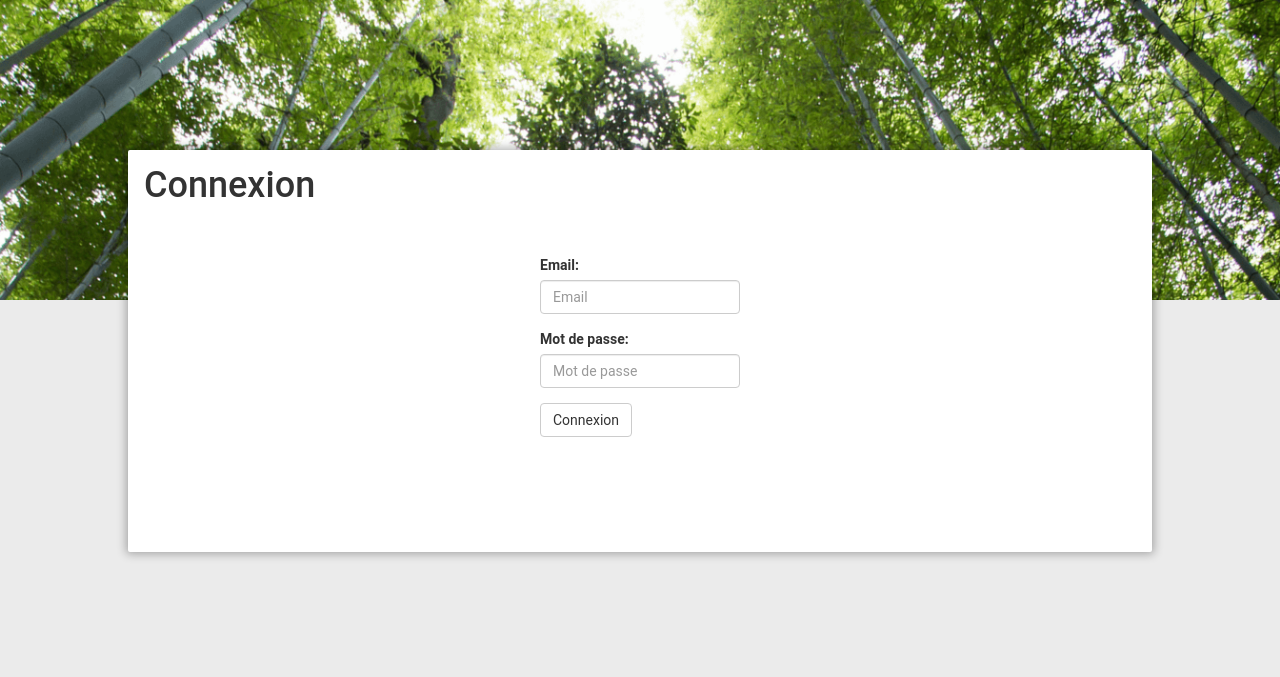
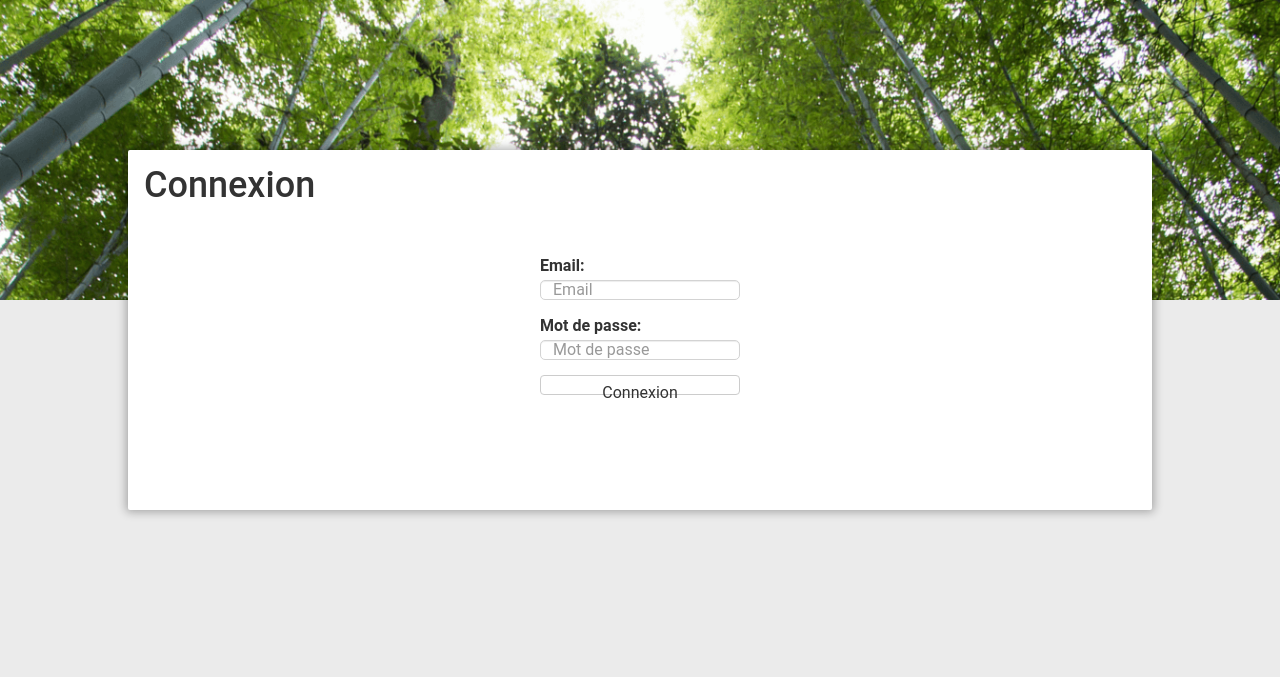
Before and after one commit to apucuncture69/acupuncture69, a PHP site: page /login in a window 1280 px wide. Shown: the part 50-727 px from the top of the page. Run offline with PHP 8.4, Linux system fonts and the light colour scheme.

Commit message:
Update acu_login.css

```diff
--- a/public/style/acu_login.css
+++ b/public/style/acu_login.css
@@ -1,5 +1,20 @@
+.elt_form {
+	display: block;
+	width: 100%;
+	height: 20px;
+	font-size: medium;
+}
+
 .elt_form_err {
 	background-color: #FFC0CB;
+}
+
+input.elt_form {
+	border-width: 1px;
+	border-style: solid;
+	border-color: #D3D3D3; /* Light grey */
+	border-radius: 5px;
+	margin-bottom: 15px;
 }
 
 #login_form{
```
